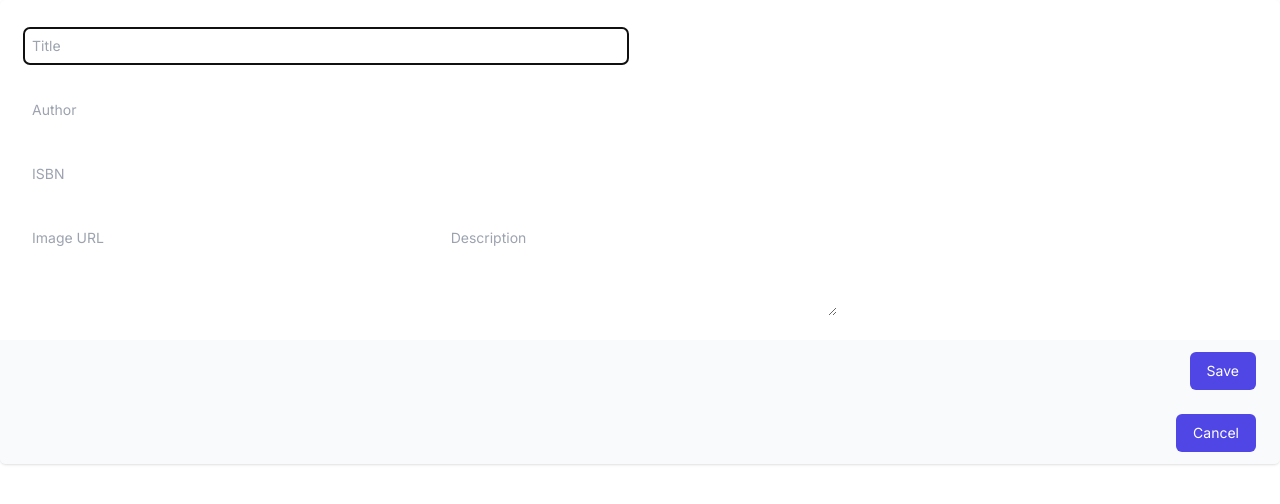
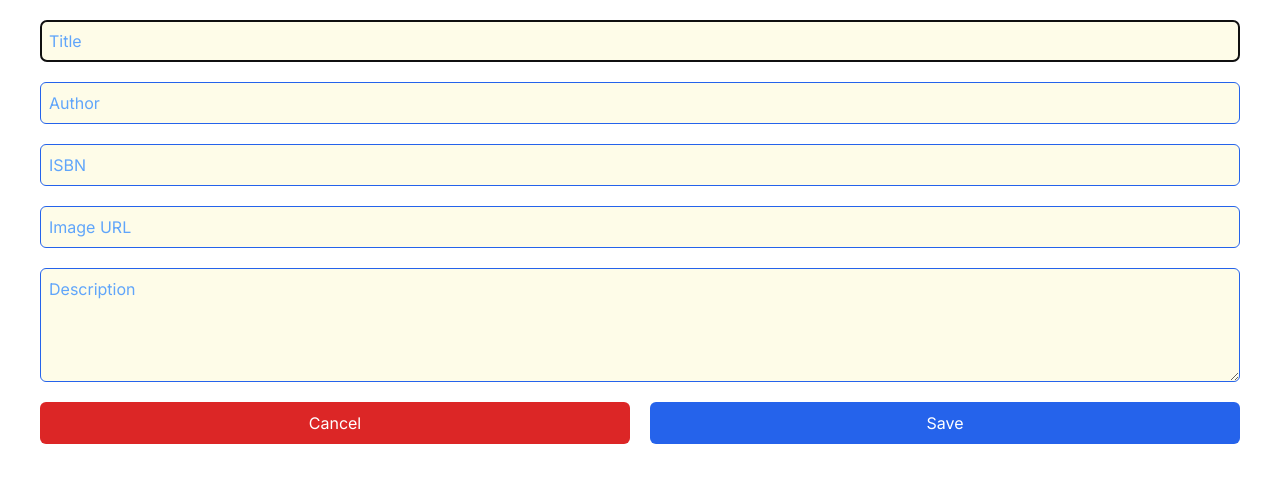
Before and after one commit to Archima20/BookWorms, a PHP site: page /createpage.php in a window 1280 px wide. Shown: the part 171-675 px from the top of the page. Run offline with PHP 8.4, Linux system fonts and the light colour scheme; a stand-in replaces the project's code that opens the database connection; style sheets or scripts are compiled from the project's sources; some libraries are stand-ins or nearby versions.

Commit message:
formato tailwinds de create page

```diff
--- a/assets/components/create.php
+++ b/assets/components/create.php
@@ -1,42 +1,24 @@
-<head>
-    <link rel="stylesheet" href="./styles/main.css">
-</head>
-<body>
 <form action="#" method="POST">
-        <div class="overflow-hidden shadow sm:rounded-md">
-          <div class="bg-white px-4 py-5 sm:p-6">
-            <div class="grid grid-cols-6 gap-6">
+  <div class = "w-screen p-5">
 
-              <div class="col-span-6 sm:col-span-3">
-                <input type="text" name="title" autofocus="autofocus" require="require" placeholder="Title" class="mt-1 block w-full rounded-md border-blue-500 border-solid p-2 focus:border-indigo-500 focus:ring-indigo-500 sm:text-sm" >
-              </div>
+    <div class="grid gap-5 px-5">
 
-              <div class="col-span-6 sm:col-span-4">
-                <input type="text" name="authors" require="require" placeholder="Author" class="mt-1 block w-full rounded-md border-blue-500 border-solid p-2 focus:border-indigo-500 focus:ring-indigo-500 sm:text-sm">
-              </div>
+          <input type="text" name="title" autofocus="autofocus" require="require" placeholder="Title" class="border border-solid border-blue-600 bg-yellow-50 rounded-md placeholder:text-blue-400 p-2 w-full" >
 
-              <div class="col-span-6">
-                <input type="text" name="isbn" require="require" placeholder="ISBN" class="mt-1 block w-full rounded-md border-blue-500 border-solid p-2 focus:border-indigo-500 focus:ring-indigo-500 sm:text-sm">
-              </div>
+          <input type="text" name="authors" require="require" placeholder="Author" class="border border-solid border-blue-600 bg-yellow-50 rounded-md placeholder:text-blue-400 p-2 w-full">
 
-              <div class="col-span-6 sm:col-span-6 lg:col-span-2">
-                <input type="text" name="imageUrl"  require="require" placeholder="Image URL"  class="mt-1 block w-full rounded-md border-blue-500 border-solid p-2 focus:border-indigo-500 focus:ring-indigo-500 sm:text-sm">
-              </div>
+          <input type="text" name="isbn" require="require" placeholder="ISBN" class="border border-solid border-blue-600 bg-yellow-50 rounded-md placeholder:text-blue-400 p-2 w-full">
 
-              <div class="col-span-6 sm:col-span-3 lg:col-span-2">
-                <textarea rows="4" cols="1" type="text" name="description" require="require" placeholder="Description" class="mt-1 block w-full rounded-md border-blue-500 border-solid p-2 focus:border-indigo-500 focus:ring-indigo-500 sm:text-sm"></textarea>
+          <input type="text" name="imageUrl"  require="require" placeholder="Image URL"  class="border border-solid border-blue-600 bg-yellow-50 rounded-md placeholder:text-blue-400 p-2 w-full">
 
-              </div>
-            </div>
-          </div>
-          <div class="bg-gray-50 px-4 py-3 text-right sm:px-6">
-            <button type="submit" class="inline-flex justify-center rounded-md border border-transparent bg-indigo-600 py-2 px-4 text-sm font-medium text-white border-solid hover:bg-indigo-700 focus:outline-none focus:ring-2 focus:ring-indigo-500 focus:ring-offset-2">Save</button>
-          </div>
+          <textarea rows="4" cols="1" type="text" name="description" require="require" placeholder="Description" class="border border-solid border-blue-600 bg-yellow-50 rounded-md placeholder:text-blue-400 p-2 w-full"></textarea>
+    </div>
 
-          <div class="bg-gray-50 px-4 py-3 text-right sm:px-6">
-            <a href="index.php" class="inline-flex justify-center rounded-md border border-transparent bg-indigo-600 py-2 px-4 text-sm font-medium text-white border-solid hover:bg-indigo-700 focus:outline-none focus:ring-2 focus:ring-indigo-500 focus:ring-offset-2">Cancel</a>
-          </div>
+    <div class="flex gap-5 px-5 mt-5 mb-5 justify-between">
+      <a href="index.php" class="w-1/2 py-2 bg-red-600 text-white text-center justify-center rounded-md border border-transparent" >Cancel</a>
 
-        </div>
-      </form>
-</body>
+      <button type="submit" class="w-1/2 py-2 bg-blue-600 text-white justify-center rounded-md border border-transparent" >Save</button>
+    </div>
+
+  </div>
+</form>
--- a/assets/components/header.php
+++ b/assets/components/header.php
@@ -1,7 +1,3 @@
-<head>
-<link rel="stylesheet" href="./styles/main.css">
-</head>
-<body>
 <nav class="box-nav">
   <img class="img-logo" src="./assets/images/Logobworms.png" alt="Logo">
     <form class="frm-srch" role="search">
@@ -13,4 +9,3 @@
       </div>
     </form>
 </nav>
-</body>
--- a/createpage.php
+++ b/createpage.php
@@ -1,5 +1,3 @@
-<!--<?php include "calldb.php" ?>-->
-
 <!DOCTYPE html>
 <html lang="en">
 <head>
@@ -12,11 +10,10 @@
     <link rel="preconnect" href="https://fonts.gstatic.com" crossorigin>
     <link href="https://fonts.googleapis.com/css2?family=Inter&display=swap" rel="stylesheet">
     <link rel="stylesheet" href="./styles/main.css">
-  </head>
+</head>
 <body>
   <?php include "./assets/components/header.php" ?>
   <?php include "./assets/components/create.php" ?>
 
-  <script src="https://cdn.jsdelivr.net/npm/bootstrap@5.3.0-alpha1/dist/js/bootstrap.bundle.min.js" integrity="sha384-w76AqPfDkMBDXo30jS1Sgez6pr3x5MlQ1ZAGC+nuZB+EYdgRZgiwxhTBTkF7CXvN" crossorigin="anonymous"></script>
 </body>
 </html>
```
Lines whose indentation alone changed are shown as unchanged.
